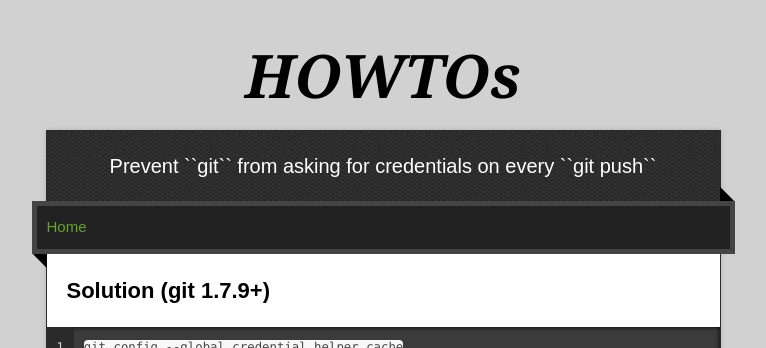
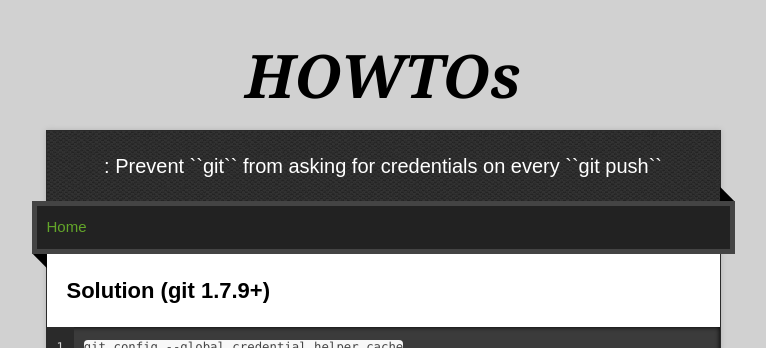
Before and after one commit to kengu/howtos, a Jekyll site: the page built from tmp/2012-22-07-git-credential-helpers.md, in a window 1280 px wide. Shown: the top 348 px of the page, without its empty margins (257-1023 px from the left). Built offline with Jekyll 4.4.1, drawn with Linux system fonts in a browser that asks for light colours; nearby versions of some CDN libraries.

Commit message:
Update _layouts/howto.html

```diff
--- a/_layouts/howto.html
+++ b/_layouts/howto.html
@@ -11,7 +11,7 @@
   <script type="text/javascript" src="https://ajax.googleapis.com/ajax/libs/jquery/1.7.1/jquery.min.js"></script>
   <script type="text/javascript" src="{{ site.baseurl }}/javascripts/script.js"></script>
 
-  <title>{{ page.title }}</title>
+  <title>{{ page.category }}: {{ page.title }}</title>
   <meta name="description" content="{{ site.tagline }}">
 
   <meta name="viewport" content="width=device-width,initial-scale=1">
@@ -26,7 +26,7 @@
     </header>
 
     <div id="container">
-      <div class="tagline">{{ page.title }}</div>
+      <div class="tagline">{{ page.category }}: {{ page.title }}</div>
       <div id="main" role="main">
         <div class="download-bar">
         <div class="inner">
```
